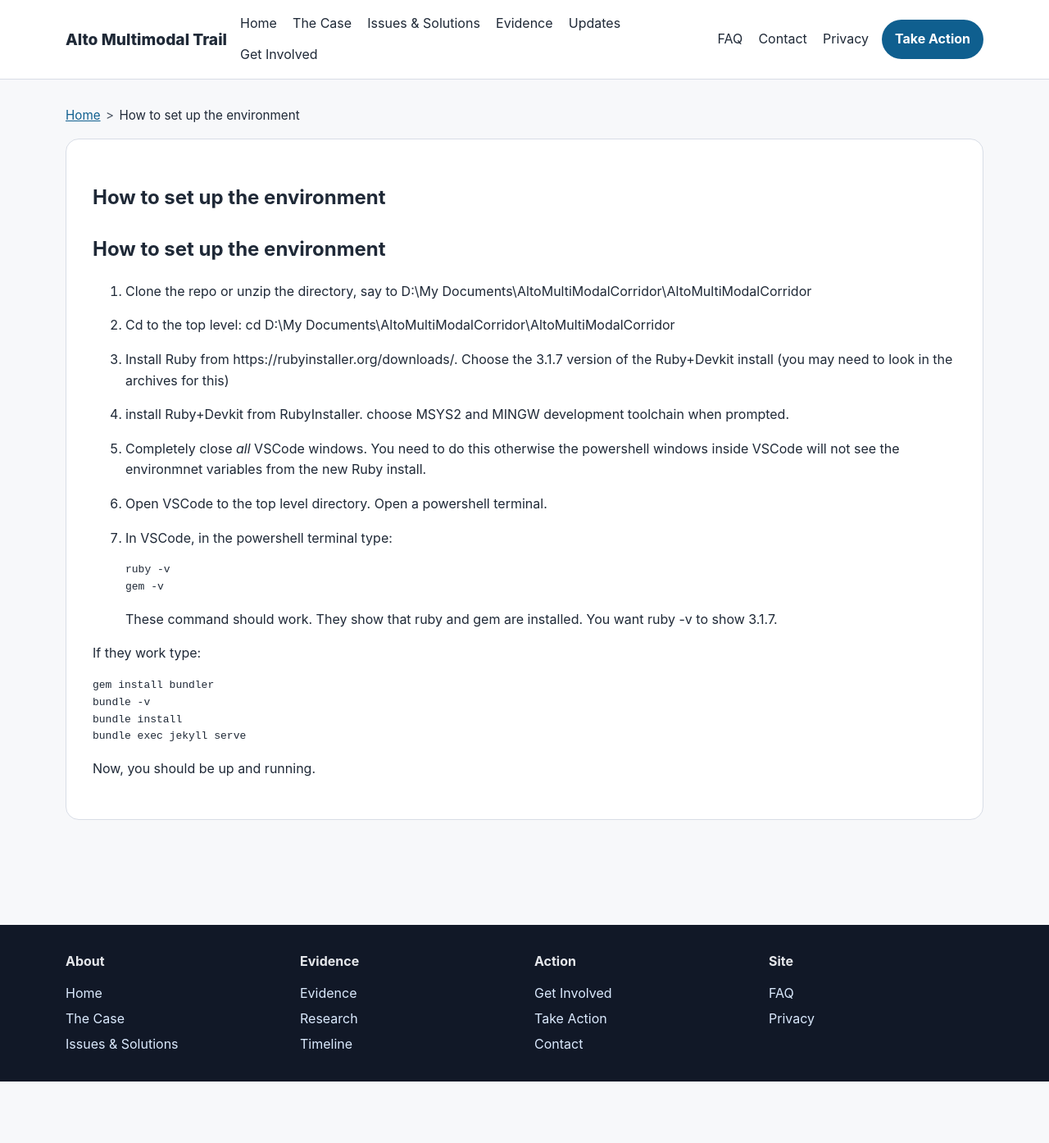
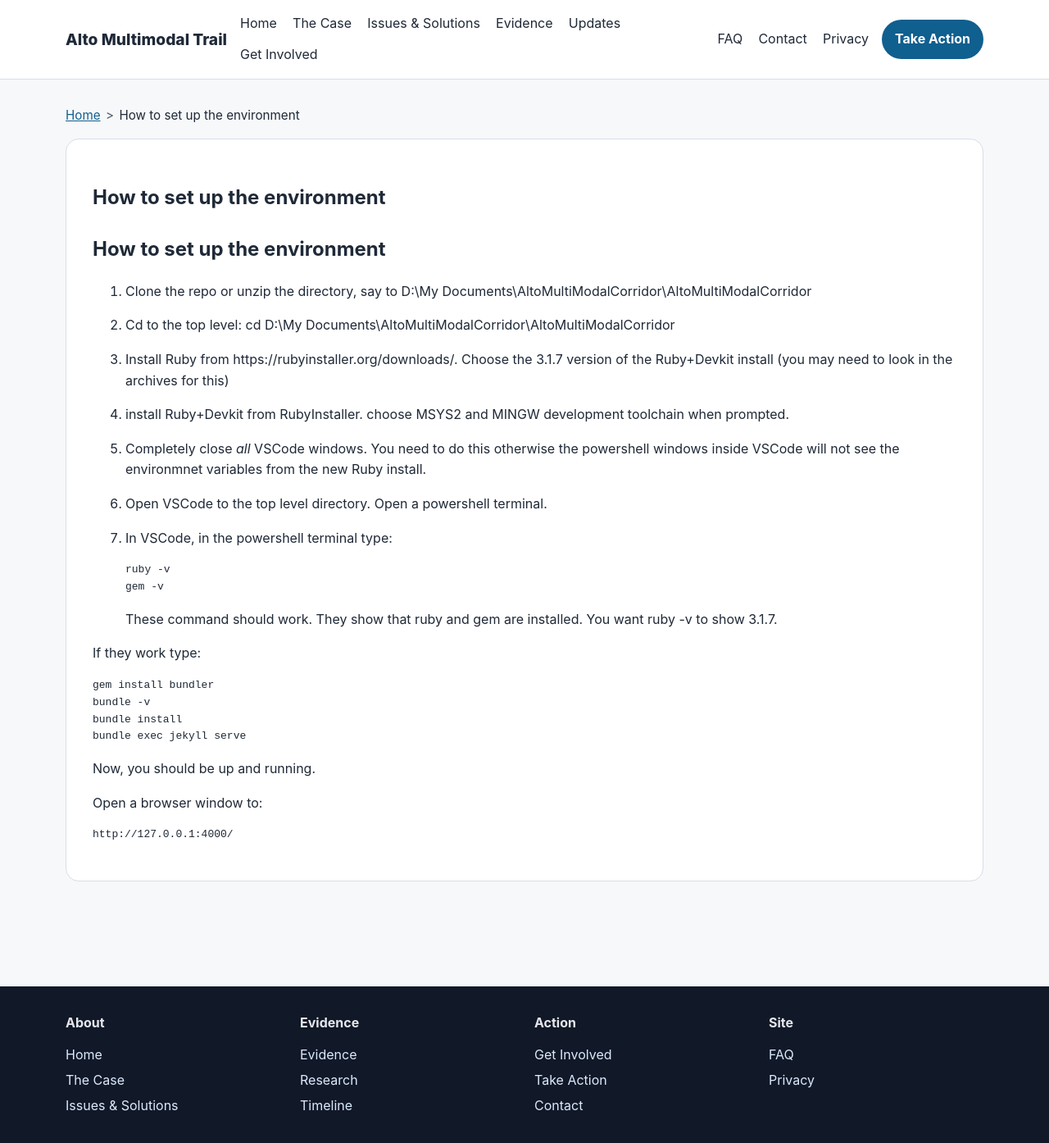
Before and after one commit to AltoMultiModalPathway/AltoMultiModalCorridor, a Jekyll site: the page built from docs/environment_setup.md, in a window 1280 px wide. Shown: the whole page at 82% size. Built offline with Jekyll 4.4.1, drawn with Linux system fonts in a browser that asks for light colours; our own code applies the rules of GitHub Pages for plain Markdown files; before the commit the page ends 1319 px from its top, so only the background shows below that; part of the change alters nothing that is shown.

````diff
--- a/_config.yml
+++ b/_config.yml
@@ -1,7 +1,7 @@
 title: Alto Multimodal Trail
 description: A public-benefit vision for considering a multimodal trail alongside the proposed Alto high-speed rail project.
-url: ""
-baseurl: ""
+url: "https://altomultimodalpathway.github.io"
+baseurl: "/AltoMultiModalCorridor"
 markdown: kramdown
 permalink: pretty
 plugins:
--- a/docs/environment_setup.md
+++ b/docs/environment_setup.md
@@ -27,3 +27,8 @@ bundle install
 bundle exec jekyll serve
 ```
 Now, you should be up and running.
+
+Open a browser window to:
+```
+http://127.0.0.1:4000/
+```
````
